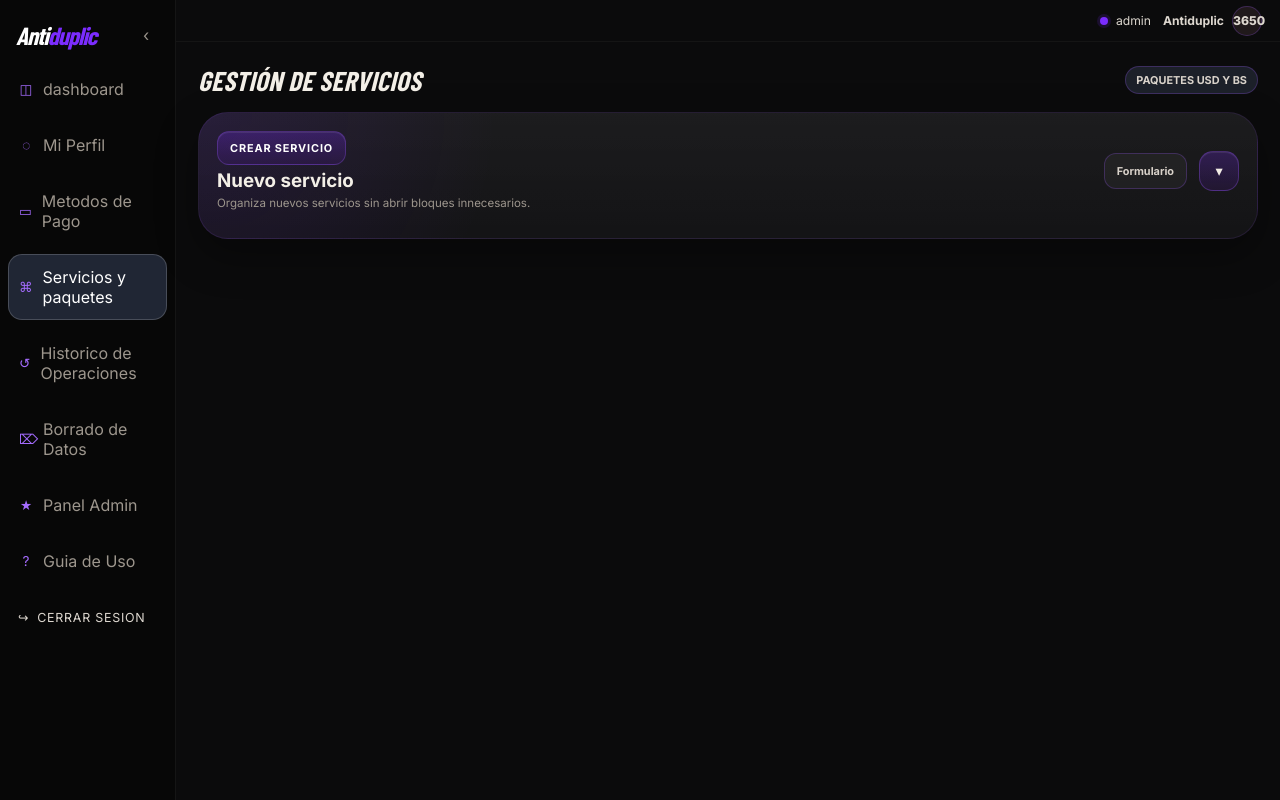
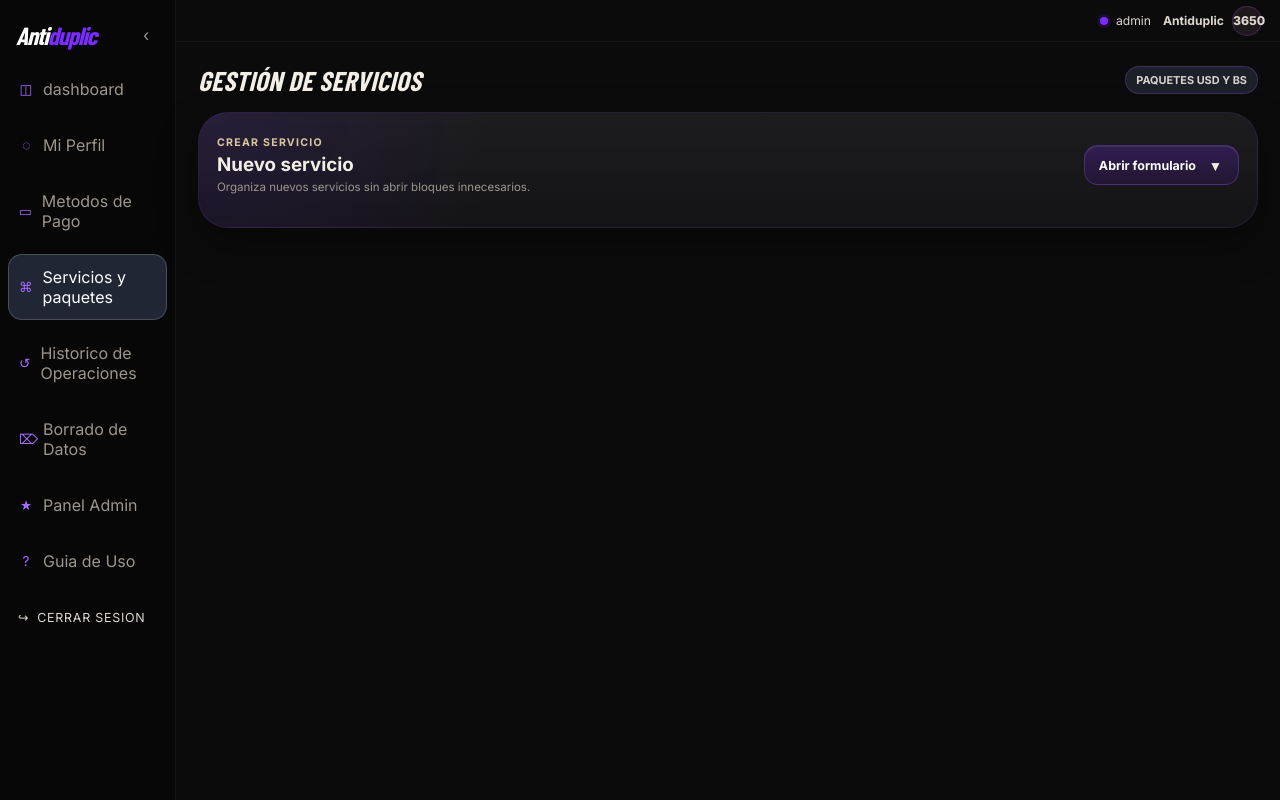
Before and after one commit to 2eliot/Antiduplic, a FastAPI app: page /services in a window 1280 px wide. Run offline with FastAPI, Linux system fonts and the light colour scheme; the visitor is signed in with stand-in values (Sample User, id 1); data comes from the database, SQL or seed files in the repository; data that the repository does not hold is empty; some web fonts are replaced.

Commit message:
Simplify catalog interaction controls

```diff
--- a/static/style.css
+++ b/static/style.css
@@ -468,17 +468,14 @@ label { display: block; margin-bottom: 6px; color: #cfc6b8; font-size: 0.68rem;
     display: inline-flex;
     align-items: center;
     width: fit-content;
-    min-height: 34px;
-    padding: 0 12px;
-    border-radius: 12px;
-    border: 1px solid rgba(155, 90, 255, 0.28);
-    background: linear-gradient(180deg, rgba(123,44,255,0.26), rgba(91,24,176,0.16));
-    color: #fff;
-    font-size: 0.68rem;
+    padding: 0;
+    border: 0;
+    background: transparent;
+    color: #d8c99f;
+    font-size: 0.66rem;
     font-weight: 700;
-    letter-spacing: 0.08em;
+    letter-spacing: 0.12em;
     text-transform: uppercase;
-    box-shadow: inset 0 1px 0 rgba(255,255,255,0.08);
 }
 .catalog-summary__copy h3,
 .catalog-card__copy h3,
@@ -496,11 +493,19 @@ label { display: block; margin-bottom: 6px; color: #cfc6b8; font-size: 0.68rem;
     gap: 12px;
     margin-left: auto;
 }
-.catalog-summary__aside .soft-chip {
-    min-height: 36px;
-    padding: 0 12px;
-    border-radius: 12px;
-    background: rgba(255,255,255,0.04);
+.catalog-toggle {
+    min-height: 40px;
+    padding: 0 14px;
+    border-radius: 14px;
+    border: 1px solid rgba(155, 90, 255, 0.3);
+    background: linear-gradient(180deg, rgba(123,44,255,0.24), rgba(91,24,176,0.16));
+    color: #fff;
+    font-size: 0.78rem;
+    font-weight: 700;
+    display: inline-flex;
+    align-items: center;
+    gap: 10px;
+    box-shadow: inset 0 1px 0 rgba(255,255,255,0.08);
 }
 .collapsible-summary--panel,
 .collapsible-summary--card {
@@ -526,24 +531,22 @@ label { display: block; margin-bottom: 6px; color: #cfc6b8; font-size: 0.68rem;
     margin-left: auto;
 }
 .collapsible-chevron {
-    width: 40px;
-    height: 40px;
+    width: 18px;
+    height: 18px;
     display: inline-grid;
     place-items: center;
-    border-radius: 14px;
-    border: 1px solid rgba(155, 90, 255, 0.3);
-    background: linear-gradient(180deg, rgba(123,44,255,0.24), rgba(91,24,176,0.16));
+    border-radius: 0;
+    border: 0;
+    background: transparent;
     color: #f2ece5;
     font-size: 0.9rem;
-    box-shadow: inset 0 1px 0 rgba(255,255,255,0.08);
-    transition: transform 180ms ease, background 180ms ease, border-color 180ms ease;
+    box-shadow: none;
+    transition: transform 180ms ease;
 }
 .collapsible-panel[open] > .collapsible-summary .collapsible-chevron,
 .collapsible-subpanel[open] > .collapsible-summary .collapsible-chevron,
 .collapsible-subcard[open] > .collapsible-summary .collapsible-chevron {
-    transform: rotate(180deg) scale(1.02);
-    background: radial-gradient(circle at 30% 30%, rgba(255,255,255,0.18), rgba(123,44,255,0.32));
-    border-color: rgba(155, 90, 255, 0.45);
+    transform: rotate(180deg);
 }
 .collapsible-content {
     display: flex;
@@ -561,18 +564,16 @@ label { display: block; margin-bottom: 6px; color: #cfc6b8; font-size: 0.68rem;
 .collapsible-panel:hover > .collapsible-summary .collapsible-chevron,
 .collapsible-subpanel:hover > .collapsible-summary .collapsible-chevron,
 .collapsible-subcard:hover > .collapsible-summary .collapsible-chevron {
-    border-color: rgba(155, 90, 255, 0.38);
-    background: radial-gradient(circle at 30% 30%, rgba(255,255,255,0.16), rgba(123,44,255,0.24));
+    background: transparent;
 }
 .collapsible-panel:hover > .collapsible-summary,
 .collapsible-subpanel:hover > .collapsible-summary,
 .collapsible-subcard:hover > .collapsible-summary {
     background: linear-gradient(180deg, rgba(123,44,255,0.08), rgba(255,255,255,0));
 }
-.collapsible-panel:hover > .collapsible-summary .catalog-summary__eyebrow,
-.collapsible-panel:hover > .collapsible-summary .catalog-card__label,
-.collapsible-subpanel:hover > .collapsible-summary .catalog-card__label,
-.collapsible-subcard:hover > .collapsible-summary .catalog-card__label {
+.collapsible-panel:hover > .collapsible-summary .catalog-toggle,
+.collapsible-subpanel:hover > .collapsible-summary .catalog-toggle,
+.collapsible-subcard:hover > .collapsible-summary .catalog-toggle {
     border-color: rgba(155, 90, 255, 0.42);
     background: linear-gradient(180deg, rgba(123,44,255,0.34), rgba(91,24,176,0.24));
 }
--- a/templates/admin.html
+++ b/templates/admin.html
@@ -25,7 +25,7 @@
                         <span class="tag">{{ user.timezone_name }}</span>
                         <span class="tag">{{ 'Activo' if user.is_active else 'Inactivo' }}</span>
                     </div>
-                    <span class="collapsible-chevron" aria-hidden="true">▾</span>
+                    <span class="catalog-toggle">Editar <span class="collapsible-chevron" aria-hidden="true">▾</span></span>
                 </div>
             </summary>
             <div class="collapsible-content">
--- a/templates/payment_methods.html
+++ b/templates/payment_methods.html
@@ -14,8 +14,7 @@
             <p class="helper-text">Agrega un método nuevo sin saturar la vista principal.</p>
         </div>
         <div class="catalog-summary__aside">
-            <span class="soft-chip">Formulario</span>
-            <span class="collapsible-chevron" aria-hidden="true">▾</span>
+            <span class="catalog-toggle">Abrir formulario <span class="collapsible-chevron" aria-hidden="true">▾</span></span>
         </div>
     </summary>
     <div class="collapsible-content">
@@ -47,7 +46,7 @@
                     <span class="tag">Orden {{ method.display_order }}</span>
                     <span class="tag">{{ 'Activo' if method.is_active else 'Inactivo' }}</span>
                 </div>
-                <span class="collapsible-chevron" aria-hidden="true">▾</span>
+                <span class="catalog-toggle">Editar <span class="collapsible-chevron" aria-hidden="true">▾</span></span>
             </div>
         </summary>
         <div class="collapsible-content">
--- a/templates/services.html
+++ b/templates/services.html
@@ -14,8 +14,7 @@
             <p class="helper-text">Organiza nuevos servicios sin abrir bloques innecesarios.</p>
         </div>
         <div class="catalog-summary__aside">
-            <span class="soft-chip">Formulario</span>
-            <span class="collapsible-chevron" aria-hidden="true">▾</span>
+            <span class="catalog-toggle">Abrir formulario <span class="collapsible-chevron" aria-hidden="true">▾</span></span>
         </div>
     </summary>
     <div class="collapsible-content">
@@ -47,7 +46,7 @@
                     <span class="tag">{{ service.packages | selectattr('is_active') | list | length }} paquetes activos</span>
                     <span class="tag">{{ 'Activo' if service.is_active else 'Inactivo' }}</span>
                 </div>
-                <span class="collapsible-chevron" aria-hidden="true">▾</span>
+                <span class="catalog-toggle">Editar <span class="collapsible-chevron" aria-hidden="true">▾</span></span>
             </div>
         </summary>
         <div class="collapsible-content service-packages">
@@ -73,8 +72,7 @@
                         <strong>PAQUETES</strong>
                     </div>
                     <div class="collapsible-summary__meta">
-                        <span class="soft-chip">{{ service.packages | length }} items</span>
-                        <span class="collapsible-chevron" aria-hidden="true">▾</span>
+                        <span class="catalog-toggle">{{ service.packages | length }} items <span class="collapsible-chevron" aria-hidden="true">▾</span></span>
                     </div>
                 </summary>
                 <div class="collapsible-content service-packages">
@@ -91,7 +89,7 @@
                                     <span class="tag">Orden {{ package.display_order }}</span>
                                     <span class="tag">{{ 'Activo' if package.is_active else 'Inactivo' }}</span>
                                 </div>
-                                <span class="collapsible-chevron" aria-hidden="true">▾</span>
+                                <span class="catalog-toggle">Editar <span class="collapsible-chevron" aria-hidden="true">▾</span></span>
                             </div>
                         </summary>
                         <div class="collapsible-content">
@@ -119,7 +117,7 @@
                                 <strong>AGREGAR PAQUETE</strong>
                                 <p class="helper-text">Crea un nuevo paquete sin expandir todo el servicio.</p>
                             </div>
-                            <span class="collapsible-chevron" aria-hidden="true">▾</span>
+                            <span class="catalog-toggle">Crear <span class="collapsible-chevron" aria-hidden="true">▾</span></span>
                         </summary>
                         <div class="collapsible-content">
                             <form method="post" action="/services/{{ service.id }}/packages" class="package-editor package-editor--new">
```
